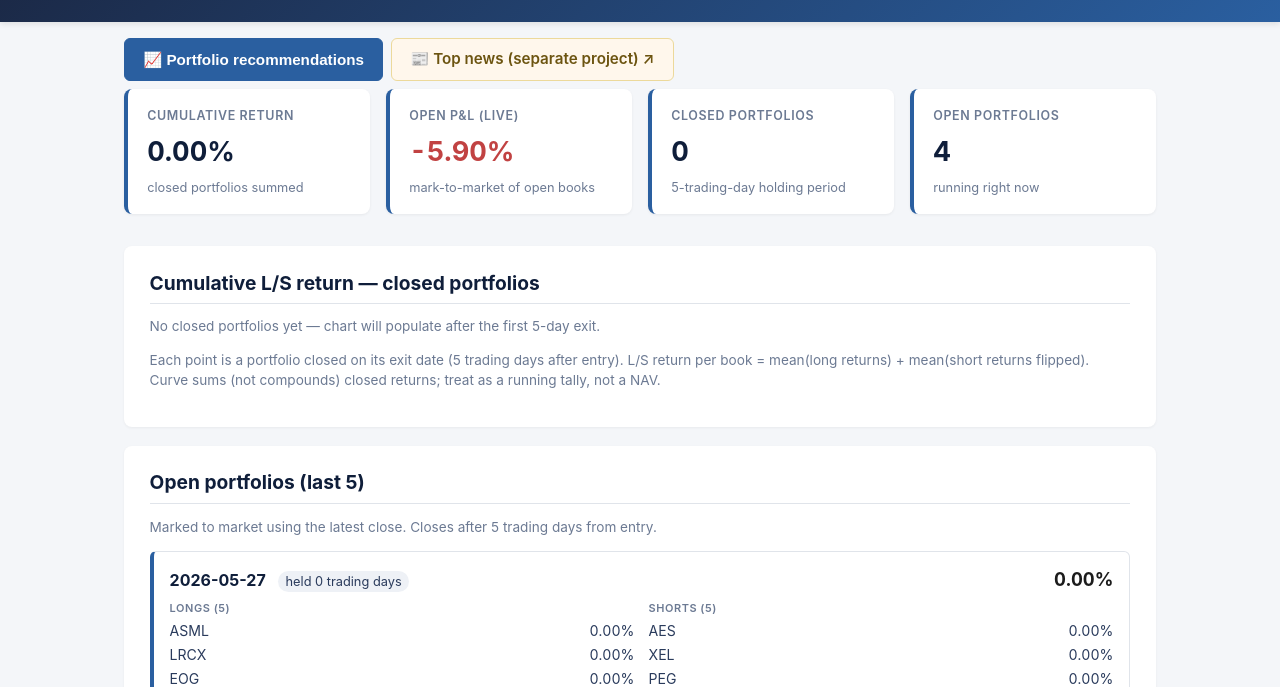
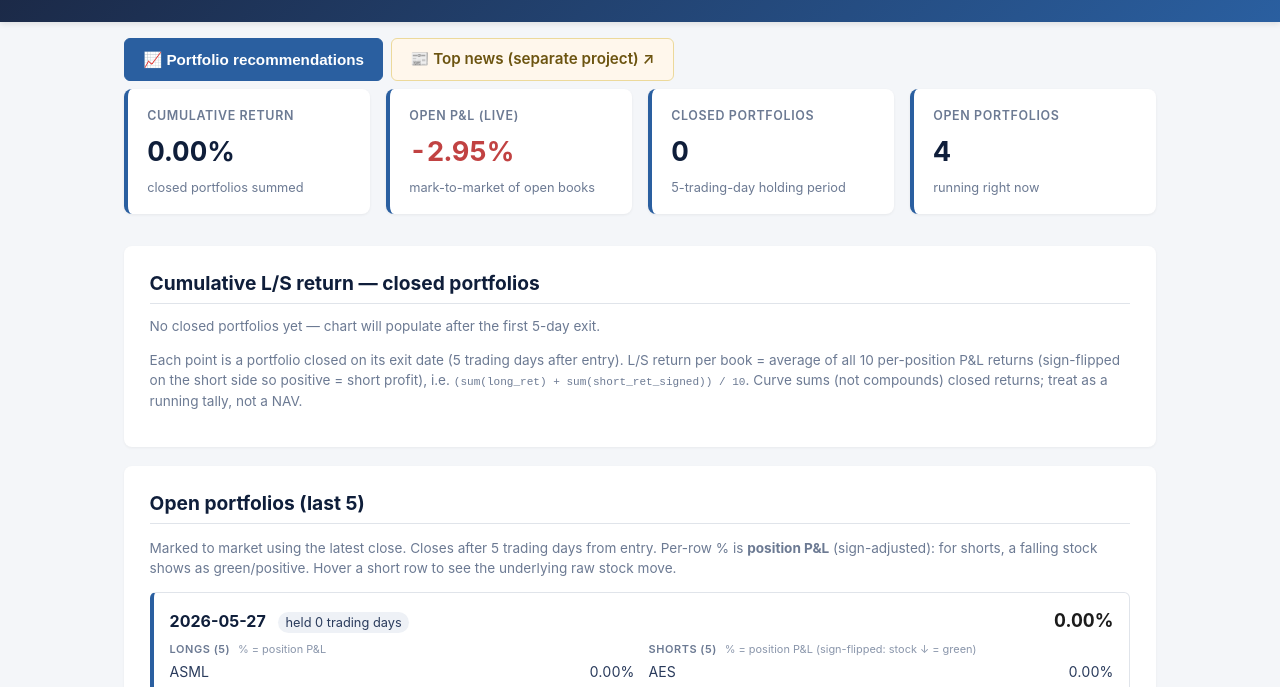
Before and after one commit to fancunwei95/EquityReports, a plain HTML site: page docs/index.html in a window 1280 px wide. Shown: the part 110-797 px from the top of the page. Drawn offline with nearby package versions, Linux system fonts and the light colour scheme.

Commit message:
performance: fix L/S return to per-$-capital convention (divide by 2)
Previous formula treated ls_return = mean(long) + mean(short_signed),
which is per-$-of-gross-exposure (2x). Switched to dollar-neutral
return on total deployed capital: average of all 10 per-position
returns -- i.e. (sum_L + sum_S_signed) / (N_L + N_S). Halves every
current_ls_return / ls_return / cumulative figure on the dashboard.

Also clarify the dashboard so it's obvious that per-position % is the
position's P&L (sign-flipped on the short side): updated methodology
blurb, added per-side sub-labels, and a hover tooltip showing the raw
underlying stock move alongside the P&L.

Refreshed docs/data/*.json by running update_performance().

```diff
--- a/docs/assets/app.js
+++ b/docs/assets/app.js
@@ -140,18 +140,28 @@ function renderOpen(open) {
   }
   target.innerHTML = open.map(p => {
     const ret = p.current_ls_return;
-    const longHtml = (p.longs || []).map(pos => `
-      <div class="pos">
+    const rawMove = pos => {
+      if (!pos.entry_close || pos.current_close === null || pos.current_close === undefined) return null;
+      return pos.current_close / pos.entry_close - 1;
+    };
+    const longHtml = (p.longs || []).map(pos => {
+      const raw = rawMove(pos);
+      const tip = raw === null ? "" : `stock move ${fmtPct(raw)} → long P&L ${fmtPct(pos.current_return)}`;
+      return `
+      <div class="pos" title="${tip}">
         <span>${pos.ticker}</span>
         <span class="ret ${classForReturn(pos.current_return)}">${fmtPct(pos.current_return)}</span>
-      </div>
-    `).join("");
-    const shortHtml = (p.shorts || []).map(pos => `
-      <div class="pos">
+      </div>`;
+    }).join("");
+    const shortHtml = (p.shorts || []).map(pos => {
+      const raw = rawMove(pos);
+      const tip = raw === null ? "" : `stock move ${fmtPct(raw)} → short P&L ${fmtPct(pos.current_return)} (sign-flipped)`;
+      return `
+      <div class="pos" title="${tip}">
         <span>${pos.ticker}</span>
         <span class="ret ${classForReturn(pos.current_return)}">${fmtPct(pos.current_return)}</span>
-      </div>
-    `).join("");
+      </div>`;
+    }).join("");
     return `
       <div class="open-card">
         <div class="head">
@@ -161,11 +171,11 @@ function renderOpen(open) {
         </div>
         <div class="legs">
           <div class="leg">
-            <div class="leg-label">Longs (${(p.longs || []).length})</div>
+            <div class="leg-label">Longs (${(p.longs || []).length}) <span class="leg-note">% = position P&L</span></div>
             ${longHtml || `<div class="sub">none</div>`}
           </div>
           <div class="leg">
-            <div class="leg-label">Shorts (${(p.shorts || []).length})</div>
+            <div class="leg-label">Shorts (${(p.shorts || []).length}) <span class="leg-note">% = position P&L (sign-flipped: stock&nbsp;↓&nbsp;=&nbsp;green)</span></div>
             ${shortHtml || `<div class="sub">none</div>`}
           </div>
         </div>
--- a/docs/assets/styles.css
+++ b/docs/assets/styles.css
@@ -167,6 +167,13 @@ section h2 {
   font-weight: 600;
   margin-bottom: 0.2em;
 }
+.open-card .leg-label .leg-note {
+  text-transform: none;
+  letter-spacing: 0;
+  font-weight: 400;
+  color: #8a96ab;
+  margin-left: 0.4em;
+}
 .open-card .leg .pos {
   display: flex;
   justify-content: space-between;
--- a/docs/data/performance.json
+++ b/docs/data/performance.json
@@ -1,10 +1,10 @@
 {
-  "generated_at": "2026-05-27T13:23:10",
+  "generated_at": "2026-05-28T03:06:07",
   "stats": {
     "n_closed": 0,
     "n_open": 4,
     "cumulative_return": 0.0,
-    "current_open_pnl": -0.05901305405849304
+    "current_open_pnl": -0.02950652702924652
   },
   "cumulative_series": [],
   "open_portfolios": [
@@ -210,7 +210,7 @@
       "days_held": 0,
       "current_long_return": -0.0062917639947855705,
       "current_short_return": -0.023805430255282412,
-      "current_ls_return": -0.03009719425006798
+      "current_ls_return": -0.01504859712503399
     },
     {
       "entry_date": "2026-05-25",
@@ -312,7 +312,7 @@
       "days_held": 1,
       "current_long_return": 0.009347500351069881,
       "current_short_return": -0.023805430255282412,
-      "current_ls_return": -0.01445792990421253
+      "current_ls_return": -0.0072289649521062645
     },
     {
       "entry_date": "2026-05-24",
@@ -414,7 +414,7 @@
       "days_held": 1,
       "current_long_return": 0.009347500351069881,
       "current_short_return": -0.023805430255282412,
-      "current_ls_return": -0.01445792990421253
+      "current_ls_return": -0.0072289649521062645
     }
   ],
   "closed_portfolios": []
--- a/docs/data/portfolios.json
+++ b/docs/data/portfolios.json
@@ -99,7 +99,7 @@
     "days_held": 1,
     "current_long_return": 0.009347500351069881,
     "current_short_return": -0.023805430255282412,
-    "current_ls_return": -0.01445792990421253
+    "current_ls_return": -0.0072289649521062645
   },
   {
     "entry_date": "2026-05-25",
@@ -201,7 +201,7 @@
     "days_held": 1,
     "current_long_return": 0.009347500351069881,
     "current_short_return": -0.023805430255282412,
-    "current_ls_return": -0.01445792990421253
+    "current_ls_return": -0.0072289649521062645
   },
   {
     "entry_date": "2026-05-26",
@@ -303,7 +303,7 @@
     "days_held": 0,
     "current_long_return": -0.0062917639947855705,
     "current_short_return": -0.023805430255282412,
-    "current_ls_return": -0.03009719425006798
+    "current_ls_return": -0.01504859712503399
   },
   {
     "entry_date": "2026-05-27",
--- a/docs/index.html
+++ b/docs/index.html
@@ -52,13 +52,17 @@
     <h2>Cumulative L/S return — closed portfolios</h2>
     <canvas id="cum-chart" height="120"></canvas>
     <p class="sub">Each point is a portfolio closed on its exit date (5 trading days after entry).
-       L/S return per book = mean(long returns) + mean(short returns flipped).
+       L/S return per book = average of all 10 per-position P&amp;L returns
+       (sign-flipped on the short side so positive&nbsp;=&nbsp;short profit), i.e.
+       <code>(sum(long_ret) + sum(short_ret_signed)) / 10</code>.
        Curve sums (not compounds) closed returns; treat as a running tally, not a NAV.</p>
   </section>
 
   <section class="open-block">
     <h2>Open portfolios (last 5)</h2>
-    <p class="sub">Marked to market using the latest close. Closes after 5 trading days from entry.</p>
+    <p class="sub">Marked to market using the latest close. Closes after 5 trading days from entry.
+       Per-row % is <b>position P&amp;L</b> (sign-adjusted): for shorts, a falling stock shows as <span class="positive">green/positive</span>.
+       Hover a short row to see the underlying raw stock move.</p>
     <div id="open-list"></div>
   </section>
 
```
Also changed, not shown: 1 other file.
